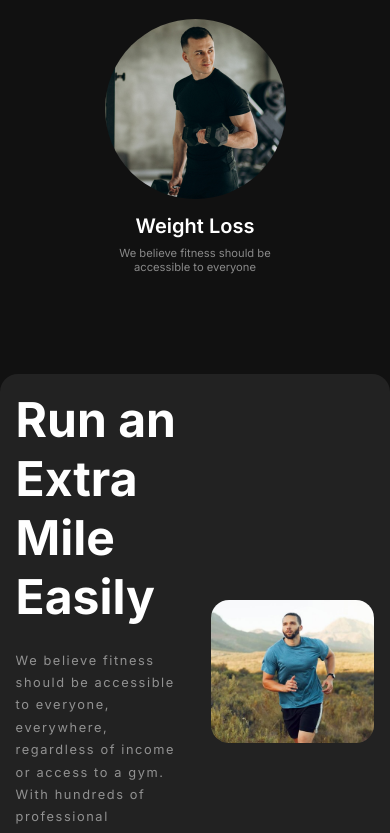
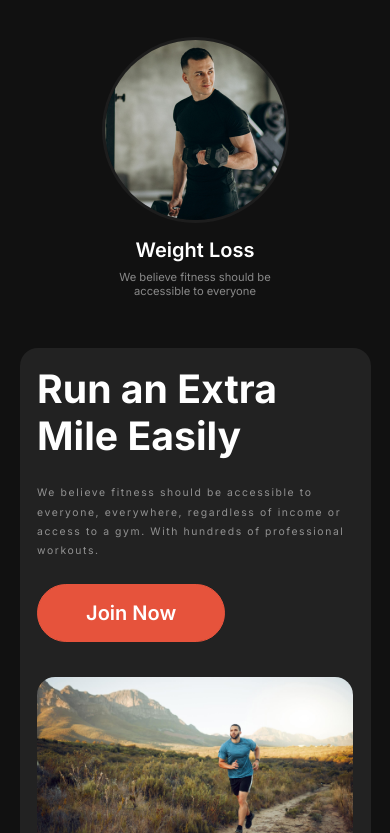
Before and after one commit to Ai-codemaster/Assignment_2, a plain HTML site: page index.html in a window 390 px wide. Shown: the part 2041-2874 px from the top of the page. Drawn offline with nearby package versions, Linux system fonts and the light colour scheme; a web font is replaced by a local one.

Commit message:
reponsive run an extra mile easily section

```diff
--- a/index.html
+++ b/index.html
@@ -42,7 +42,7 @@
                 <button class="btn_2">Download App</button>
             </div>
             <div class="image_section">
-                <img src="images/Images 2.png" alt="gym teacher with dumble">
+                <img src="images/Images 2.png" alt="gym teacher">
 
                 <div class="box_1">
                     <h2>500+</h2>
@@ -101,8 +101,9 @@
                 <p>We believe fitness should be accessible to everyone, everywhere, regardless of income or access to a gym. With hundreds of professional workouts.</p>
                 <button>Join Now</button>
             </div>
-            <div class="run_img"><img src="images/run 1.jpg" alt=""></div>
+            <div class="run_img"><img src="images/run.jpg" alt=""></div>
         </section>
+
     </main>
 
     <footer>
--- a/style/style.css
+++ b/style/style.css
@@ -254,6 +254,7 @@ html{
 }
 
 .img_div div img{
+    border: 3px solid rgba(56, 56, 56, 0.3);
     border-radius: 50%;
 }
 
@@ -322,6 +323,7 @@ html{
 
 .run_img img{
     width: 100%;
+    height: 100%;
     border-radius: 1.125rem;
 }
 
@@ -347,6 +349,26 @@ html{
     .box_2{
         left: -5%;
         bottom: 11%;
+    }
+
+    #run{
+        margin-left: 5%;
+        margin-right: 5%;
+    }
+}
+
+@media screen and (max-width:1150px) {
+    .run_text h1{
+        font-size: 2.7rem;
+    }
+
+    .run_text p{
+        font-size: .7rem;
+        line-height: 1.2rem;
+    }
+
+    .run_text button{
+        font-size: 1rem;
     }
 }
 
@@ -397,6 +419,29 @@ html{
     .img_div div h3{
         margin-top: .7rem;
     }
+
+     .run_text{
+        margin: 5%;
+     }
+
+     .run_img{
+        margin: 5%;
+     }
+
+    .run_text h1{
+        font-size: 2.2rem;
+    }
+
+    .run_text p{
+        font-size: .6rem;
+        line-height: 1.1rem;
+    }
+
+    .run_text button{
+        font-size: .95rem;
+        padding: 1rem 2.8rem;
+        margin-top: 1.2rem;
+    }
 }
 
 @media screen and (max-width: 800px) {
@@ -437,6 +482,22 @@ html{
     .img_div div p{
         font-size: .77rem;
     }
+
+    .run_text h1{
+        font-size: 2rem;
+    }
+
+    .run_text p{
+        font-size: .55rem;
+        line-height: 1rem;
+        margin-top: .8rem;
+    }
+
+    .run_text button{
+        font-size: .9rem;
+        padding: .9rem 2.8rem;
+        margin-top: 1rem;
+    }
 }
 
 @media screen and (max-width: 650px) {
@@ -464,6 +525,22 @@ html{
 
     .image_section{
         margin-left: 25%;
+    }
+
+    .run_text h1{
+        font-size: 1.5rem;
+    }
+
+    .run_text p{
+        font-size: .55rem;
+        line-height: .8rem;
+        margin-top: .8rem;
+    }
+
+    .run_text button{
+        font-size: .9rem;
+        padding: .8rem 2.5rem;
+        margin-top: .8rem;
     }
 }
 
@@ -545,6 +622,27 @@ html{
 
     .img_div{
         grid-template-columns: 1fr;
+    }
+
+    #run{
+        margin-top: 50px;
+        grid-template-columns: repeat(1, 1fr);
+    }
+
+    .run_text h1{
+        font-size: 2.45rem;
+    }
+
+    .run_text p{
+        font-size: .65rem;
+        margin-top: 1.5rem;
+        line-height: 1.2rem;
+    }
+
+    .run_text button{
+        font-size: 1.25rem;
+        padding: 1rem 3rem;
+        margin-top: 1.5rem;
     }
 }
 
```
